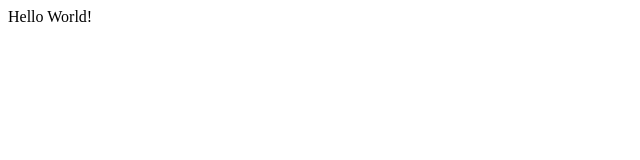
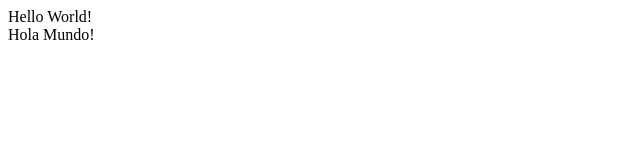
Before and after one commit to Mlough/Mlough.github.io, a plain HTML site: page index.html in a window 1280 px wide. Shown: the full height of the page, 0-640 px from the left. Drawn offline with Linux system fonts and the light colour scheme.

Commit message:
this is a commit message

```diff
--- a/index.html
+++ b/index.html
@@ -1 +1,2 @@
 <div>Hello World!</div>
+<div>Hola Mundo!</div>
```
